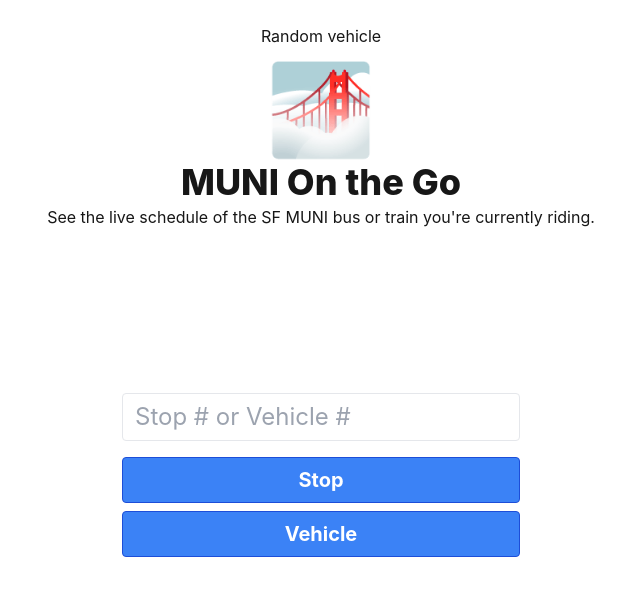
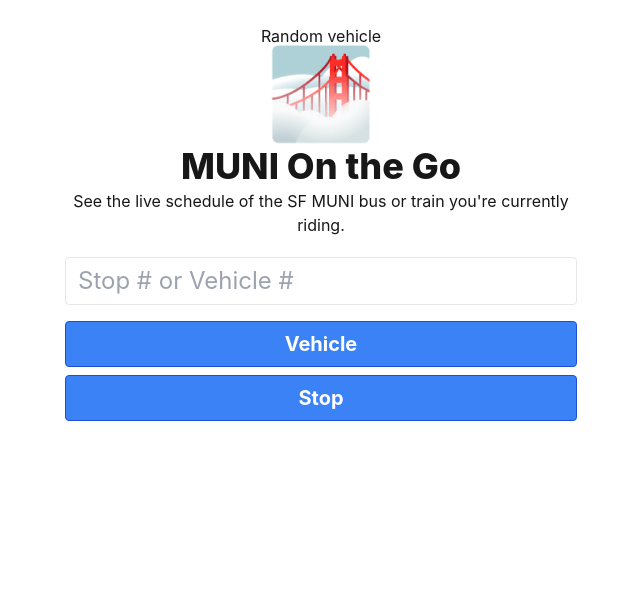
Before and after one commit to djbusstop/muni-on-the-go, a Next.js app: page / in a window 1280 px wide. Shown: the top 596 px of the page, without its empty margins (319-959 px from the left). Built offline with nearby package versions, Linux system fonts and the light colour scheme; no server answers.

Commit message:
remove buttons and change spacing

```diff
--- a/app/_components/SearchForm.tsx
+++ b/app/_components/SearchForm.tsx
@@ -25,22 +25,6 @@ const VehicleIdForm = () => {
       />
       <button
         type="submit"
-        value="stop"
-        className="bg-blue-500 hover:bg-blue-700 text-white font-bold py-2 px-4 border border-blue-700 rounded text-xl"
-        disabled={inputValue?.length === 0}
-        onClick={(event) => {
-          event.preventDefault();
-          formRef.current?.reportValidity();
-          if (inputValue && typeof inputValue === "string") {
-            const stopId = parseInt(inputValue);
-            redirect(`/stop/${stopId}`, RedirectType.push);
-          }
-        }}
-      >
-        Stop
-      </button>
-      <button
-        type="submit"
         value="vehicle"
         className="bg-blue-500 hover:bg-blue-700 text-white font-bold py-2 px-4 border border-blue-700 rounded text-xl"
         onClick={(event) => {
@@ -54,6 +38,21 @@ const VehicleIdForm = () => {
       >
         Vehicle
       </button>
+      <button
+        type="submit"
+        value="stop"
+        className="bg-blue-500 hover:bg-blue-700 text-white font-bold py-2 px-4 border border-blue-700 rounded text-xl"
+        onClick={(event) => {
+          event.preventDefault();
+          formRef.current?.reportValidity();
+          if (inputValue && typeof inputValue === "string") {
+            const stopId = parseInt(inputValue);
+            redirect(`/stop/${stopId}`, RedirectType.push);
+          }
+        }}
+      >
+        Stop
+      </button>
     </form>
   );
 };
--- a/app/page.tsx
+++ b/app/page.tsx
@@ -3,9 +3,9 @@ import RandomVehicleButton from "./vehicle/[vehicleId]/components/RandomVehicleB
 
 export default function Home() {
   return (
-    <main className="flex gap-4 flex-col h-[85vh] text-center items-center">
-      {process.env.NODE_ENV === "development" && <RandomVehicleButton />}
-      <div>
+    <main className="flex justify-center text-center w-full">
+      <div className="flex flex-col max-w-lg">
+        {process.env.NODE_ENV === "development" && <RandomVehicleButton />}
         <span className="text-[88px] leading-none">🌁</span>
         <h1 className="text-4xl leading-tight font-extrabold mt-2">
           MUNI On the Go
@@ -14,10 +14,9 @@ export default function Home() {
           See the live schedule of the SF MUNI bus or train you&apos;re
           currently riding.
         </p>
-      </div>
-      {/* Vertically centered */}
-      <div className="flex flex-col flex-grow justify-center items-center w-full max-w-lg">
-        <SearchForm />
+        <div className="mt-5">
+          <SearchForm />
+        </div>
       </div>
     </main>
   );
```
